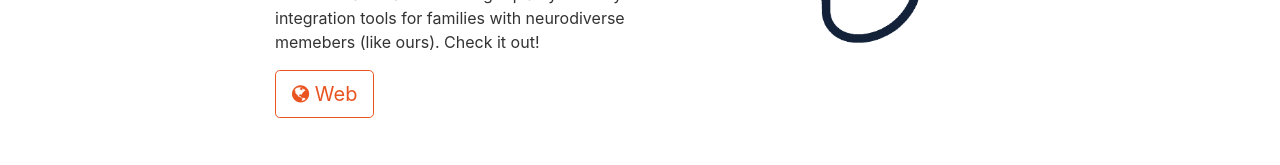
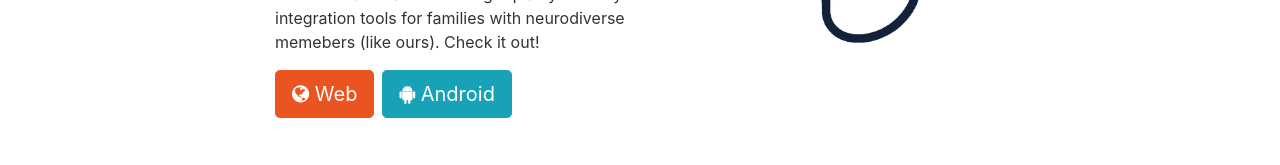
Before and after one commit to RichardSneyd/brainy-bots, a React (Vite) app: page / in a window 1280 px wide. Shown: the part 502-667 px from the top of the page. Built offline with nearby package versions, Linux system fonts and the light colour scheme.

Commit message:
play store link added to listenup listing

```diff
--- a/src/components/AppDisplay.jsx
+++ b/src/components/AppDisplay.jsx
@@ -9,17 +9,17 @@ const AppDisplay = ({imgSrc, webUrl, androidUrl, chromeUrl, windowsUrl, children
                 <div className="col-md-6">
                    {children}
                     <div className='d-flex'>
-                        {webUrl && <a href={webUrl} className="btn btn-outline-primary mr-2 btn-lg" target='_blank' rel='noopener noreferrer'>
+                        {webUrl && <a href={webUrl} className="btn btn-primary mr-2 btn-lg" target='_blank' rel='noopener noreferrer'>
                             <i className="fa fa-globe"></i> Web
                         </a>}
-                        {androidUrl && <a href={androidUrl} className="btn btn-outline-success mr-2 btn-lg" target='_blank' rel='noopener noreferrer'>
+                        {androidUrl && <a href={androidUrl} className="btn btn-info mr-2 btn-lg" target='_blank' rel='noopener noreferrer'>
                             <i className="fa fa-android"></i> Android
                         </a>}
-                        {chromeUrl && <a href={chromeUrl} className="btn btn-outline-dark mr-2 btn-lg" target='_blank' rel='noopener noreferrer'>
+                        {windowsUrl && <a href={windowsUrl} className="btn btn-dark btn-lg" target='_blank' rel='noopener noreferrer'>
+                            <i className="fa fa-windows"></i> Windows
+                        </a>}
+                        {chromeUrl && <a href={chromeUrl} className="btn btn-dark mr-2 btn-lg" target='_blank' rel='noopener noreferrer'>
                             <i className="fa fa-chrome"></i> Chrome
-                        </a>}
-                        {windowsUrl && <a href={windowsUrl} className="btn btn-outline-info btn-lg" target='_blank' rel='noopener noreferrer'>
-                            <i className="fa fa-windows"></i> Windows
                         </a>}
                     </div>
                 </div>
--- a/src/pages/Home.jsx
+++ b/src/pages/Home.jsx
@@ -45,6 +45,7 @@ const Home = ()=> {
             <AppDisplay
               imgSrc="img/brainbeats-512x512.png"
               webUrl="https://listenup.brainy-bots.com/"
+              androidUrl="https://play.google.com/store/apps/details?id=com.brainy_bots.listenup.twa"
             >
               <h2 className="mb-2"><em>ListenUp</em><sup>tm</sup></h2>
               <p>
```
Also changed, not shown: 1 other file (tests, documents, lock files or other folders).
